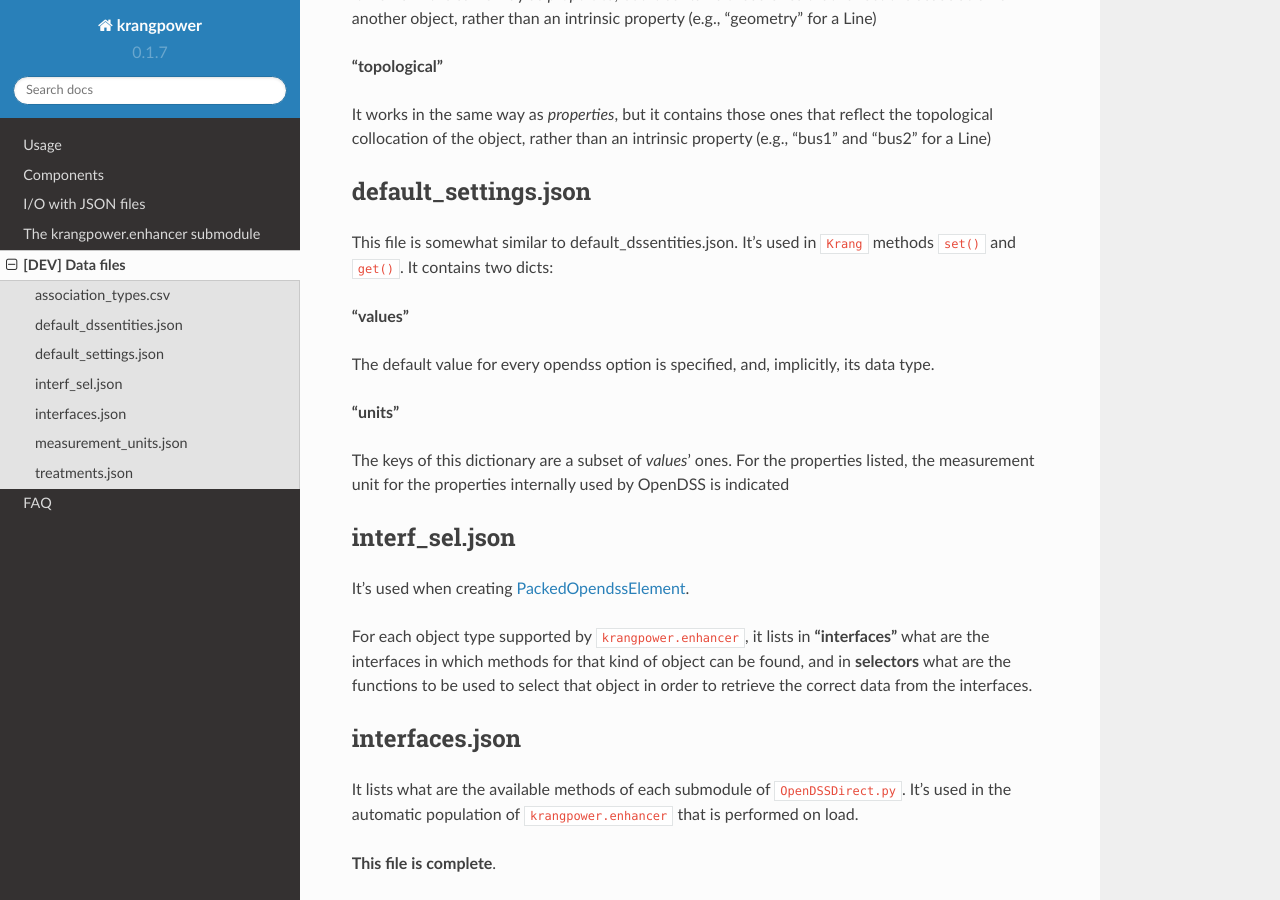
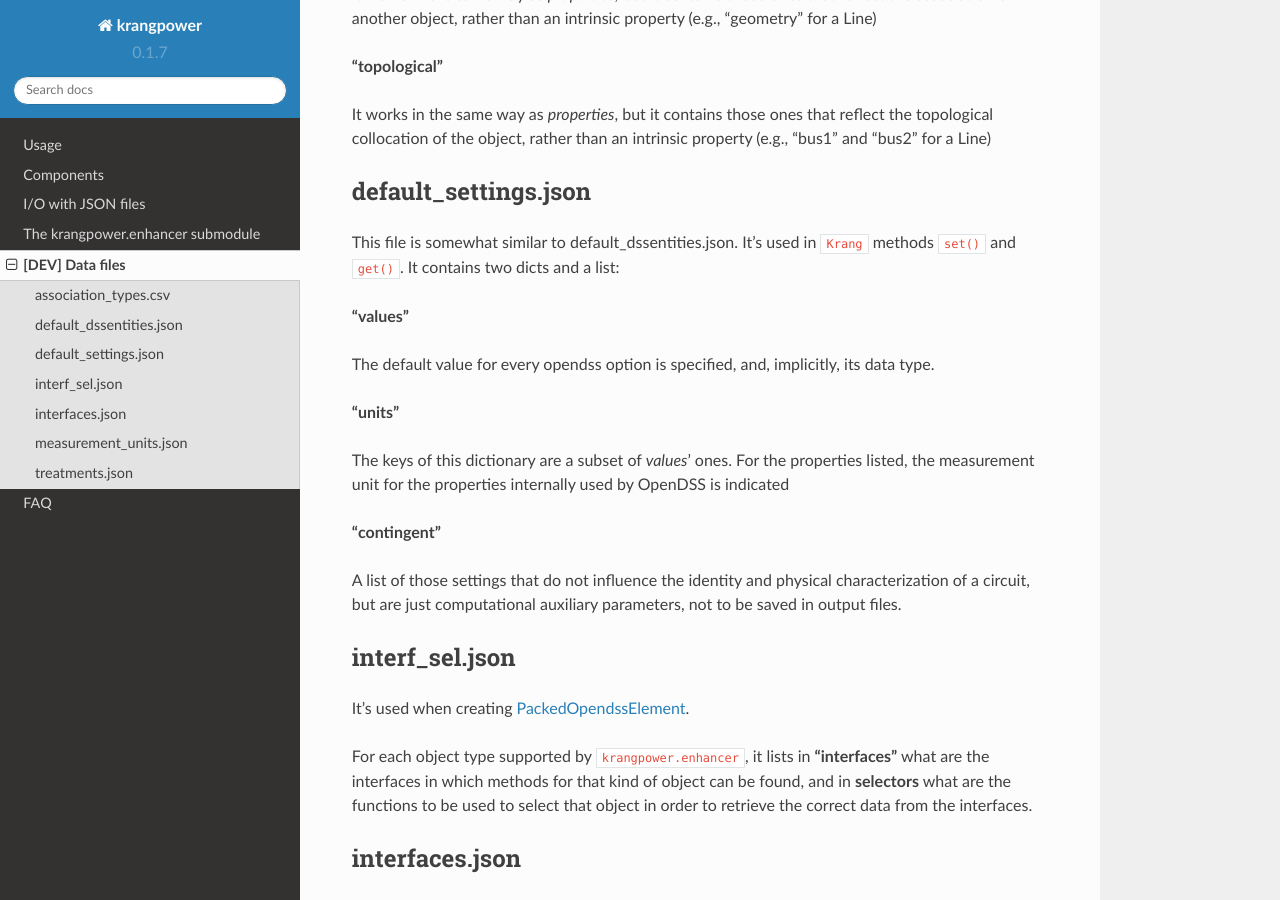
Before and after one commit to supsi-dacd-isaac/krangpower, a Sphinx documentation site: the page built from docs/source/defaults_help.rst, in a window 1280 px wide and 900 px high, scrolled down 1443 px. Built offline with Sphinx 7.4.7 and the Read the Docs theme 2.0.0, drawn with Linux system fonts in a browser that asks for light colours.

Commit message:
fingerprint

```diff
--- a/docs/source/defaults_help.rst
+++ b/docs/source/defaults_help.rst
@@ -63,7 +63,7 @@ It works in the same way as *properties*, but it contains those ones that reflec
 default_settings.json
 .....................
 
-This file is somewhat similar to default_dssentities.json. It's used in :code:`Krang` methods :code:`set()` and :code:`get()`. It contains two dicts:
+This file is somewhat similar to default_dssentities.json. It's used in :code:`Krang` methods :code:`set()` and :code:`get()`. It contains two dicts and a list:
 
 **"values"**
 
@@ -73,6 +73,9 @@ The default value for every opendss option is specified, and, implicitly, its da
 
 The keys of this dictionary are a subset of *values*' ones. For the properties listed, the measurement unit for the properties internally used by OpenDSS is indicated
 
+**"contingent"**
+
+A list of those settings that do not influence the identity and physical characterization of a circuit, but are just computational auxiliary parameters, not to be saved in output files.
 
 interf_sel.json
 ...............
--- a/requirements.txt
+++ b/requirements.txt
@@ -1,3 +1,4 @@
+canonicaljson
 OpenDSSDirect.py
 networkx
 pint
```
Also changed, not shown: 4 other files.
